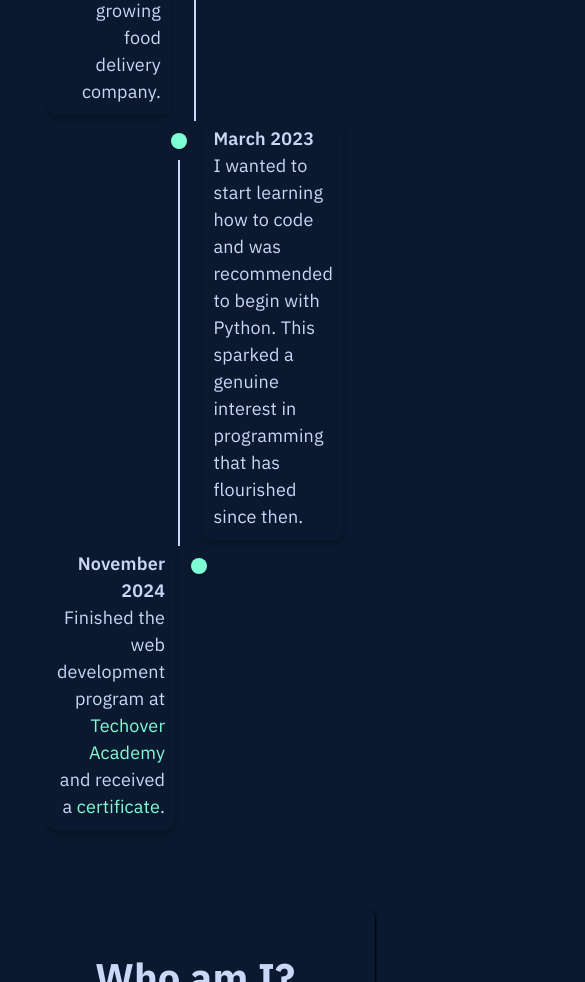
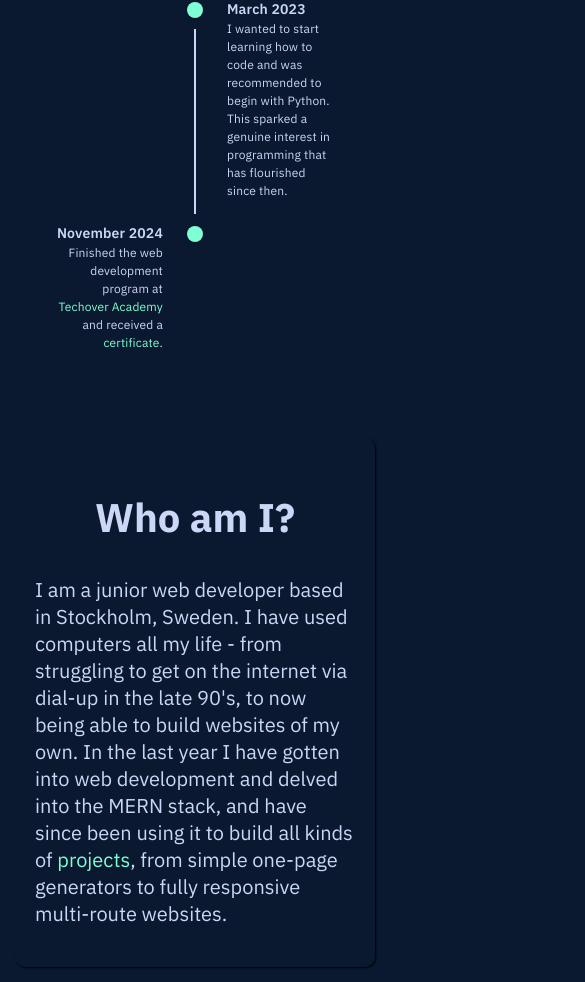
Before and after one commit to axelberk/Portfolio, a React (Vite) app: page / in a window 390 px wide. Shown: the part 1018-2000 px from the top of the page, 585 px wide, since content can reach past the window. Built offline with nearby package versions, Linux system fonts and the light colour scheme.

Commit message:
media queries cont

```diff
--- a/src/Components/Timeline/MyTimeline.css
+++ b/src/Components/Timeline/MyTimeline.css
@@ -87,3 +87,28 @@
     transform: none;
     z-index: 1000;
 }
+
+@media (max-width: 768px) {
+    .timeline-container {
+      padding: 10px;
+    }
+
+    .event-item {
+      box-shadow: none;
+      padding: 8px;
+      transform: none;
+      margin-top: -5px;
+    }
+
+    .event-year {
+      font-size: 14px;
+    }
+
+    .event-description {
+      font-size: 12px;
+    }
+
+    .modal-content img {
+      width: 100%;
+    }
+  }
--- a/src/Homepage/Homepage.css
+++ b/src/Homepage/Homepage.css
@@ -387,4 +387,17 @@
     .pfp {
         height: 300px;
     }
+
+    .about-container {
+        padding: 20px;
+    }
+
+    .tech-stack-divider {
+        padding: 12px;
+    }
+
+    .chips-container {
+        display: grid;
+        grid-template-columns: repeat(auto-fill, minmax(120px, 1fr));
+    }
 }
```
